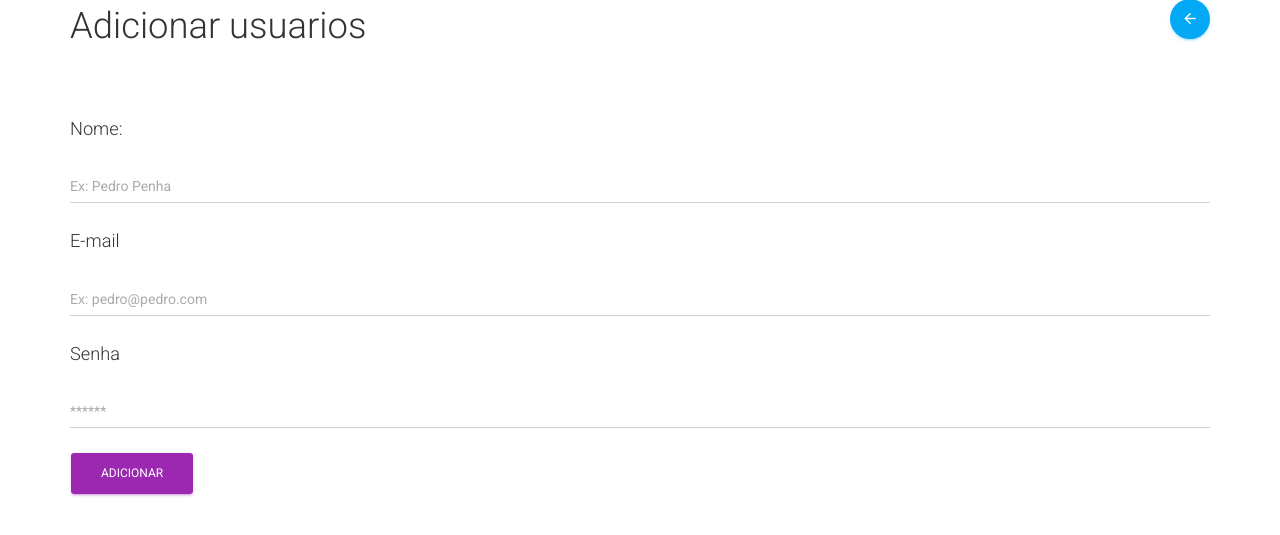
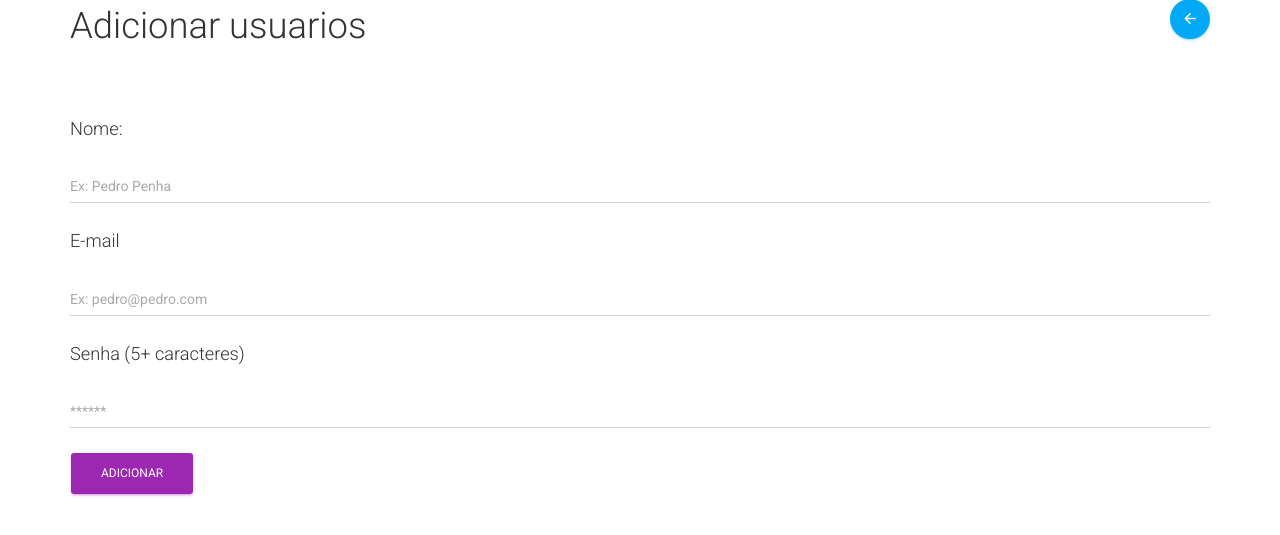
Before and after one commit to pedropenha/cadastros, a PHP site: page /add-user.php in a window 1280 px wide. Shown: the part 42-577 px from the top of the page. Run offline with PHP 8.4, Linux system fonts and the light colour scheme; some libraries are stand-ins or nearby versions.

Commit message:
Adicionando ultima funcionalidade a add-user

```diff
--- a/add-user.php
+++ b/add-user.php
@@ -74,8 +74,8 @@ if(isset($_POST['nome']) && !empty($_POST['nome'])){
         <input type="text" class="form-control" name="nome" placeholder="Ex: Pedro Penha">
         <h4>E-mail</h4>
         <input type="email" class="form-control" name="email" placeholder="Ex: pedro@pedro.com">
-        <h4>Senha</h4>
-        <input type="password" class="form-control" name="senha" placeholder="******">
+        <h4>Senha (5+ caracteres)</h4>
+        <input type="password" class="form-control" name="senha" placeholder="******" minlength="6">
 
         <input class="btn btn-primary" type="submit" value="Adicionar" />
     </form>
```
